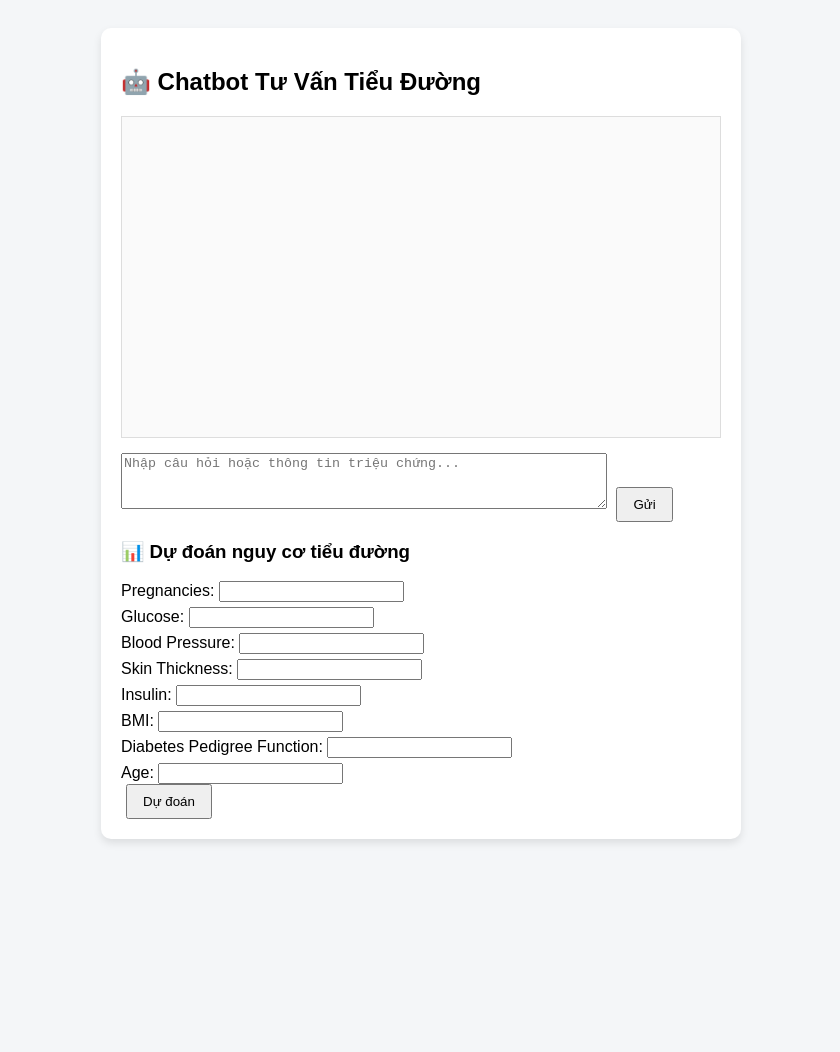
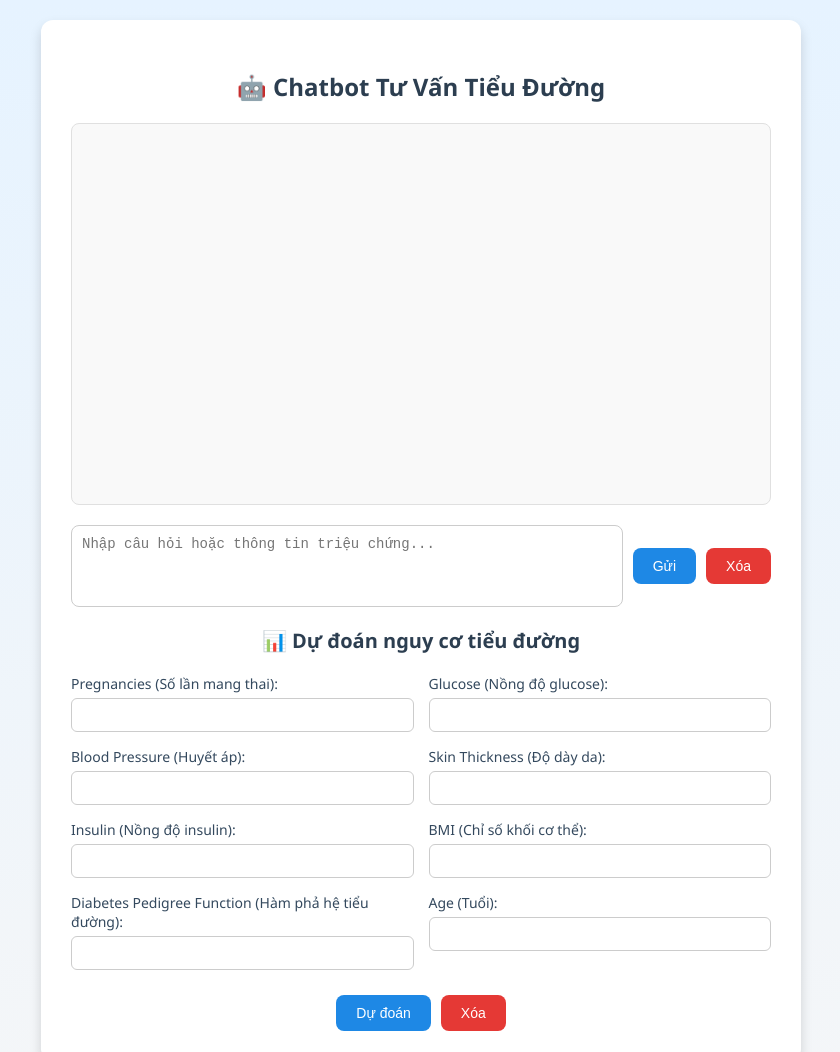
Before and after one commit to ThuyNhiIT/DiaTech_AI, a website: page public/index.html in a window 1280 px wide. Shown: the top 1052 px of the page, without its empty margins (219-1059 px from the left). Before the commit the page ends 867 px from the top, so only its background shows below. Drawn offline with Linux system fonts and the light colour scheme.

Commit message:
Refacor UI

```diff
--- a/public/index.html
+++ b/public/index.html
@@ -12,26 +12,28 @@
     <div class="chat-container">
         <h2>🤖 Chatbot Tư Vấn Tiểu Đường</h2>
         <div id="chat-box"></div>
-
         <div class="input-section">
             <textarea id="message" placeholder="Nhập câu hỏi hoặc thông tin triệu chứng..."></textarea>
             <button onclick="sendMessage()">Gửi</button>
+            <button class="reset" onclick="clearMessage()">Xóa</button>
         </div>
-
         <h3>📊 Dự đoán nguy cơ tiểu đường</h3>
         <div class="form-section">
-            <label>Pregnancies: <input type="number" id="preg"></label>
-            <label>Glucose: <input type="number" id="glu"></label>
-            <label>Blood Pressure: <input type="number" id="bp"></label>
-            <label>Skin Thickness: <input type="number" id="skin"></label>
-            <label>Insulin: <input type="number" id="ins"></label>
-            <label>BMI: <input type="number" step="0.1" id="bmi"></label>
-            <label>Diabetes Pedigree Function: <input type="number" step="0.01" id="dpf"></label>
-            <label>Age: <input type="number" id="age"></label>
-            <button onclick="predictRisk()">Dự đoán</button>
+            <label><span>Pregnancies (Số lần mang thai):</span> <input type="number" id="preg"></label>
+            <label><span>Glucose (Nồng độ glucose):</span> <input type="number" id="glu"></label>
+            <label><span>Blood Pressure (Huyết áp):</span> <input type="number" id="bp"></label>
+            <label><span>Skin Thickness (Độ dày da):</span> <input type="number" id="skin"></label>
+            <label><span>Insulin (Nồng độ insulin):</span> <input type="number" id="ins"></label>
+            <label><span>BMI (Chỉ số khối cơ thể):</span> <input type="number" step="0.1" id="bmi"></label>
+            <label><span>Diabetes Pedigree Function (Hàm phả hệ tiểu đường):</span> <input type="number" step="0.01"
+                    id="dpf"></label>
+            <label><span>Age (Tuổi):</span> <input type="number" id="age"></label>
+            <div class="button-group">
+                <button onclick="predictRisk()">Dự đoán</button>
+                <button class="reset" onclick="resetForm()">Xóa</button>
+            </div>
         </div>
     </div>
-
     <script src="script.js"></script>
 </body>
 
--- a/public/script.js
+++ b/public/script.js
@@ -46,3 +46,21 @@ function addMessage(text, sender) {
     chatBox.appendChild(msgElem);
     chatBox.scrollTop = chatBox.scrollHeight;
 }
+
+
+function clearMessage() {
+    // Xóa nội dung trong textarea
+    document.getElementById('message').value = '';
+}
+
+function resetForm() {
+    // Xóa tất cả các ô nhập liệu trong form dự đoán nguy cơ tiểu đường
+    document.getElementById('preg').value = '';
+    document.getElementById('glu').value = '';
+    document.getElementById('bp').value = '';
+    document.getElementById('skin').value = '';
+    document.getElementById('ins').value = '';
+    document.getElementById('bmi').value = '';
+    document.getElementById('dpf').value = '';
+    document.getElementById('age').value = '';
+}
--- a/public/style.css
+++ b/public/style.css
@@ -1,55 +1,178 @@
 body {
-    font-family: Arial, sans-serif;
-    background: #f4f6f8;
+    font-family: 'Segoe UI', Arial, sans-serif;
+    background: linear-gradient(to bottom, #e6f3ff, #f4f6f8);
     display: flex;
     justify-content: center;
+    align-items: center;
+    min-height: 100vh;
     padding: 20px;
+    margin: 0;
 }
 
 .chat-container {
-    background: #fff;
-    width: 600px;
-    border-radius: 10px;
-    padding: 20px;
-    box-shadow: 0 4px 8px rgba(0, 0, 0, 0.1);
+    background: #ffffff;
+    width: 100%;
+    max-width: 700px;
+    border-radius: 12px;
+    padding: 30px;
+    box-shadow: 0 6px 12px rgba(0, 0, 0, 0.15);
+}
+
+h2 {
+    color: #2c3e50;
+    text-align: center;
+    margin-bottom: 20px;
+    font-size: 24px;
 }
 
 #chat-box {
-    height: 300px;
+    height: 350px;
     overflow-y: auto;
-    border: 1px solid #ddd;
-    padding: 10px;
-    margin-bottom: 15px;
-    background: #fafafa;
+    border: 1px solid #e0e0e0;
+    border-radius: 8px;
+    padding: 15px;
+    margin-bottom: 20px;
+    background: #f9f9f9;
+    font-size: 14px;
+    line-height: 1.5;
 }
 
 .message {
-    margin: 5px 0;
-    padding: 8px;
-    border-radius: 6px;
+    margin: 8px 0;
+    padding: 10px 15px;
+    border-radius: 8px;
+    max-width: 80%;
+    word-wrap: break-word;
 }
 
 .user {
-    background: #d1ecf1;
+    background: #e3f2fd;
+    color: #1e88e5;
+    margin-left: auto;
     text-align: right;
 }
 
 .bot {
-    background: #f8d7da;
+    background: #ffebee;
+    color: #c62828;
+    margin-right: auto;
+}
+
+.input-section {
+    display: flex;
+    align-items: center;
+    gap: 10px;
+    margin-bottom: 20px;
 }
 
 textarea {
-    width: 80%;
-    height: 50px;
+    flex: 1;
+    height: 60px;
+    border: 1px solid #ccc;
+    border-radius: 8px;
+    padding: 10px;
+    font-size: 14px;
+    resize: none;
+    transition: border-color 0.3s;
+}
+
+textarea:focus {
+    border-color: #1e88e5;
+    outline: none;
 }
 
 button {
-    padding: 8px 15px;
-    margin-left: 5px;
+    padding: 10px 20px;
+    background: #1e88e5;
+    color: white;
+    border: none;
+    border-radius: 8px;
     cursor: pointer;
+    font-size: 14px;
+    transition: background 0.3s;
+}
+
+button:hover {
+    background: #1565c0;
+}
+
+button:active {
+    background: #0d47a1;
+}
+
+button.reset {
+    background: #e53935;
+}
+
+button.reset:hover {
+    background: #c62828;
+}
+
+button.reset:active {
+    background: #b71c1c;
+}
+
+h3 {
+    color: #2c3e50;
+    font-size: 20px;
+    margin-bottom: 15px;
+    text-align: center;
+}
+
+.form-section {
+    display: grid;
+    grid-template-columns: 1fr 1fr;
+    gap: 15px;
+    margin-top: 20px;
 }
 
 .form-section label {
-    display: block;
-    margin-top: 5px;
+    display: flex;
+    flex-direction: column;
+    font-size: 14px;
+    color: #34495e;
 }
+
+.form-section label span {
+    margin-bottom: 5px;
+    font-weight: 500;
+}
+
+.form-section input {
+    padding: 8px;
+    border: 1px solid #ccc;
+    border-radius: 6px;
+    font-size: 14px;
+    transition: border-color 0.3s;
+}
+
+.form-section input:focus {
+    border-color: #1e88e5;
+    outline: none;
+}
+
+.form-section .button-group {
+    grid-column: span 2;
+    display: flex;
+    justify-content: center;
+    gap: 10px;
+    margin-top: 10px;
+}
+
+.form-section .button-group button {
+    padding: 10px 20px;
+}
+
+@media (max-width: 600px) {
+    .chat-container {
+        padding: 15px;
+    }
+
+    .form-section {
+        grid-template-columns: 1fr;
+    }
+
+    .form-section .button-group {
+        grid-column: span 1;
+    }
+}
```
